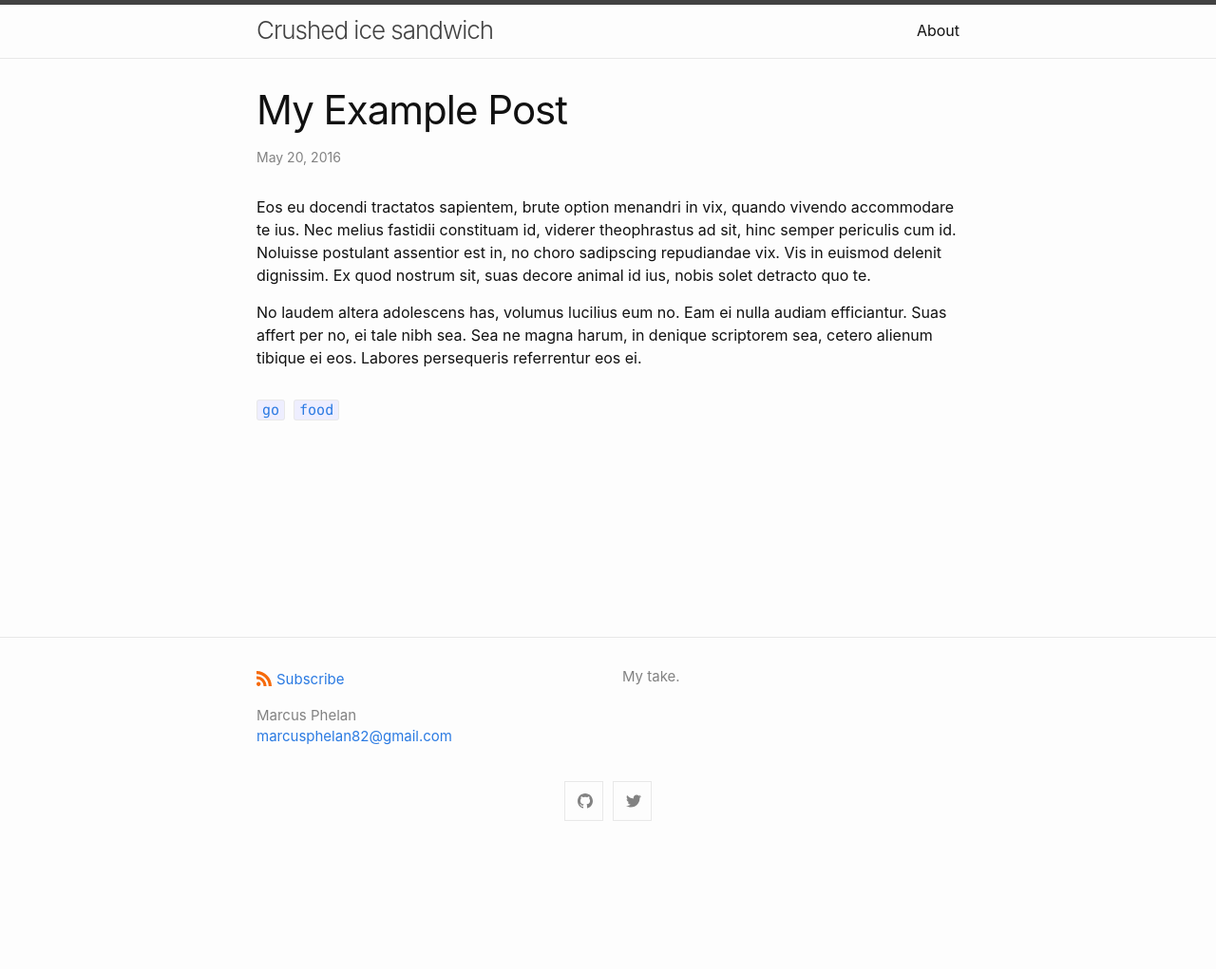
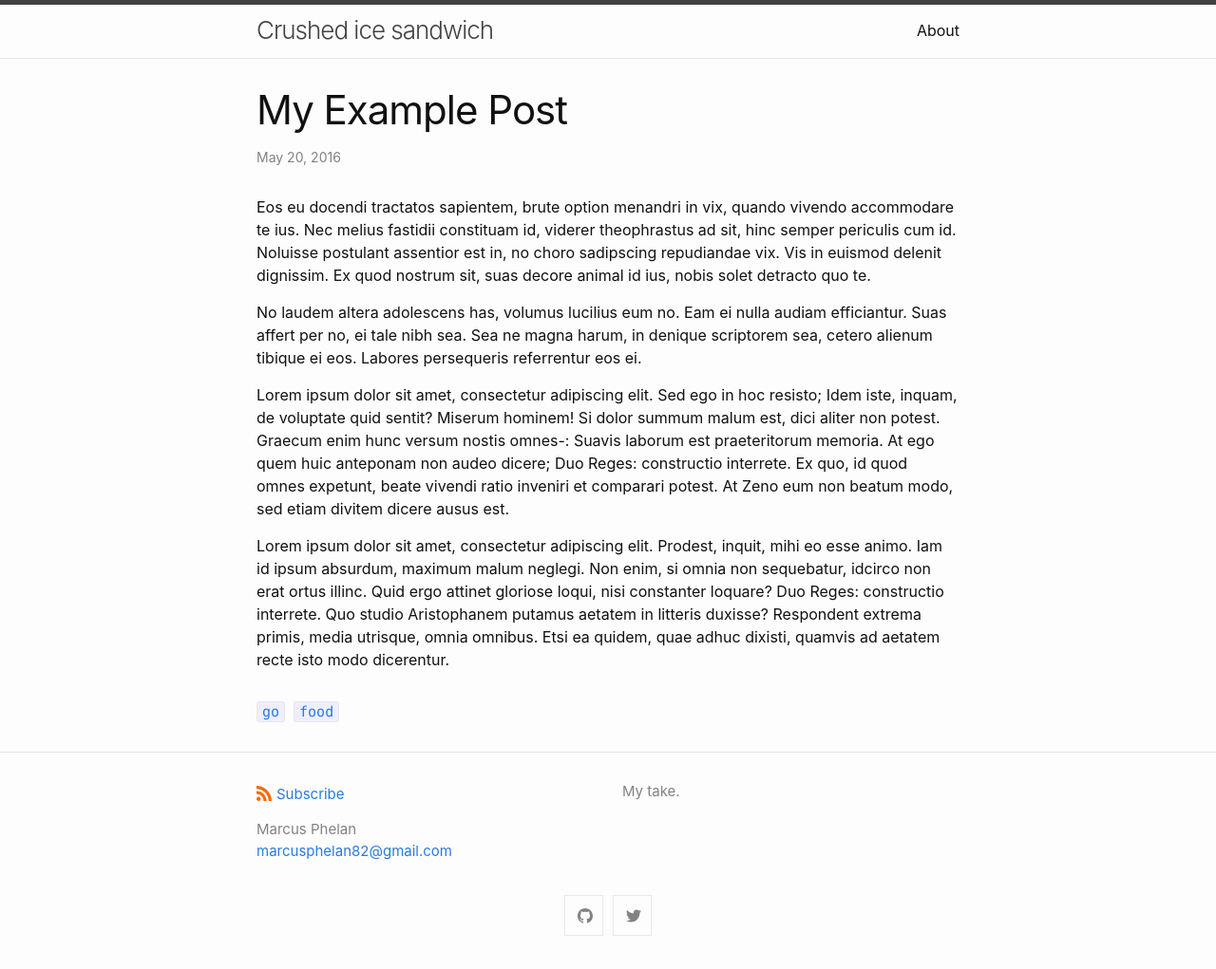
Before and after one commit to marcusphelan/marcusphelan.github.io, a Jekyll site: the page built from _posts/2016-05-20-my-example-post.md, in a window 1280 px wide. Shown: the whole page at 95% size. Built offline with Jekyll 4.4.1, drawn with Linux system fonts in a browser that asks for light colours; before the commit the page ends 900 px from its top, so only the background shows below that.

Commit message:
update content

```diff
--- a/_posts/2016-05-20-my-example-post.md
+++ b/_posts/2016-05-20-my-example-post.md
@@ -11,3 +11,7 @@ Might you have an include in your theme? Why not try it here!
 {% endcomment %}
 
 No laudem altera adolescens has, volumus lucilius eum no. Eam ei nulla audiam efficiantur. Suas affert per no, ei tale nibh sea. Sea ne magna harum, in denique scriptorem sea, cetero alienum tibique ei eos. Labores persequeris referrentur eos ei.
+
+Lorem ipsum dolor sit amet, consectetur adipiscing elit. Sed ego in hoc resisto; Idem iste, inquam, de voluptate quid sentit? Miserum hominem! Si dolor summum malum est, dici aliter non potest. Graecum enim hunc versum nostis omnes-: Suavis laborum est praeteritorum memoria. At ego quem huic anteponam non audeo dicere; Duo Reges: constructio interrete. Ex quo, id quod omnes expetunt, beate vivendi ratio inveniri et comparari potest. At Zeno eum non beatum modo, sed etiam divitem dicere ausus est.
+
+Lorem ipsum dolor sit amet, consectetur adipiscing elit. Prodest, inquit, mihi eo esse animo. Iam id ipsum absurdum, maximum malum neglegi. Non enim, si omnia non sequebatur, idcirco non erat ortus illinc. Quid ergo attinet gloriose loqui, nisi constanter loquare? Duo Reges: constructio interrete. Quo studio Aristophanem putamus aetatem in litteris duxisse? Respondent extrema primis, media utrisque, omnia omnibus. Etsi ea quidem, quae adhuc dixisti, quamvis ad aetatem recte isto modo dicerentur.
--- a/_sass/minima/custom-variables.scss
+++ b/_sass/minima/custom-variables.scss
@@ -1,30 +1 @@
 // Placeholder to allow overriding predefined variables smoothly.
-/* system typefaces */
-$serif                        : Georgia, Times, serif !default;
-$sans-serif                   : -apple-system, BlinkMacSystemFont, "Roboto", "Segoe UI", "Helvetica Neue", "Lucida Grande", Arial, sans-serif !default;
-$monospace                    : Monaco, Consolas, "Lucida Console", monospace !default;
-
-/* sans serif typefaces */
-$sans-serif-narrow            : $sans-serif !default;
-$helvetica                    : Helvetica, "Helvetica Neue", Arial, sans-serif !default;
-
-/* serif typefaces */
-$georgia                      : Georgia, serif !default;
-$times                        : Times, serif !default;
-$bodoni                       : "Bodoni MT", serif !default;
-$calisto                      : "Calisto MT", serif !default;
-$garamond                     : Garamond, serif !default;
-
-$global-font-family           : $sans-serif !default;
-$header-font-family           : $sans-serif !default;
-$caption-font-family          : $serif !default;
-
-/* type scale */
-$type-size-1                  : 2.441em !default;  // ~39.056px
-$type-size-2                  : 1.953em !default;  // ~31.248px
-$type-size-3                  : 1.563em !default;  // ~25.008px
-$type-size-4                  : 1.25em !default;   // ~20px
-$type-size-5                  : 1em !default;      // ~16px
-$type-size-6                  : 0.75em !default;   // ~12px
-$type-size-7                  : 0.6875em !default; // ~11px
-$type-size-8                  : 0.625em !default;  // ~10px
```
